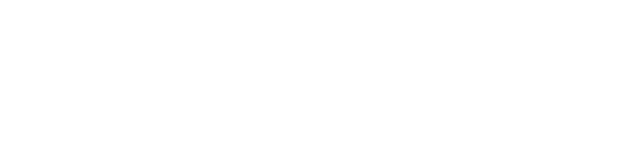
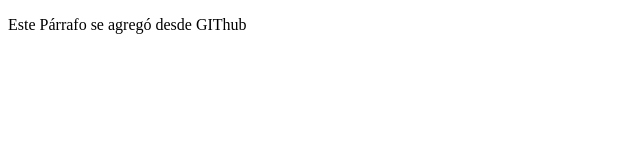
Before and after one commit to taurydes/Proyecto-WEB-Empresa-C, a plain HTML site: page index.html in a window 1280 px wide. Shown: the whole page, without its empty margins (0-640 px from the left). Drawn offline with Linux system fonts and the light colour scheme.

Commit message:
Update index.html

```diff
--- a/index.html
+++ b/index.html
@@ -7,6 +7,6 @@
     <title>Document</title>
 </head>
 <body>
-
+    <p>Este Párrafo se agregó desde GIThub</p>
 </body>
 </html>
```
